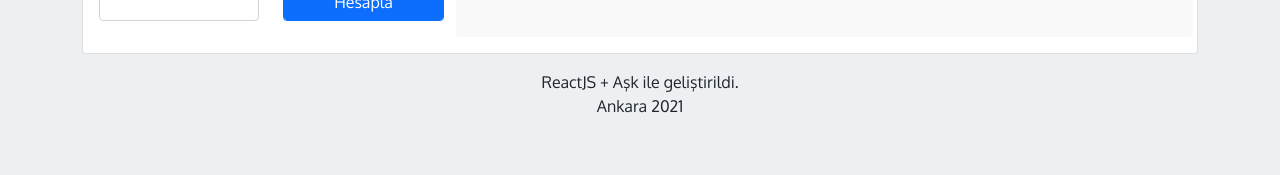
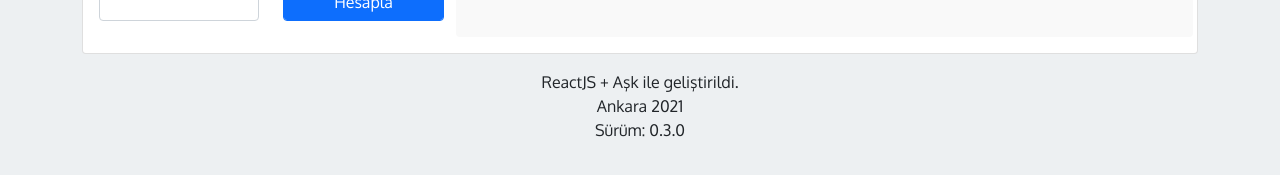
Before and after one commit to zafer06/abakus, a React (Create React App) app: page / in a window 1280 px wide. Shown: the part 373-548 px from the top of the page. Built offline with nearby package versions, Linux system fonts and the light colour scheme.

Commit message:
Footer bölümüne sürüm bilgisi eklendi.

```diff
--- a/package.json
+++ b/package.json
@@ -1,6 +1,6 @@
 {
   "name": "abakus",
-  "version": "0.1.0",
+  "version": "0.3.0",
   "private": true,
   "dependencies": {
     "@testing-library/jest-dom": "^5.11.10",
--- a/src/components/Footer.js
+++ b/src/components/Footer.js
@@ -5,7 +5,8 @@
 *
 * Zafer Çelenk (zafercelenk@gmail.com)
 *******************************************************************************/
-import React from 'react';
+import React from 'react'
+import { version } from '../../package.json'
 
 const Footer = () => {
 	return (
@@ -15,6 +16,8 @@ const Footer = () => {
           ReactJS + Aşk ile geliştirildi.
           <br />
           Ankara 2021
+          <br />
+          Sürüm: { version }
 				</div>
 			</div>
 		</div>
```
Also changed, not shown: public/logo192.png (deleted), public/logo512.png (deleted).
